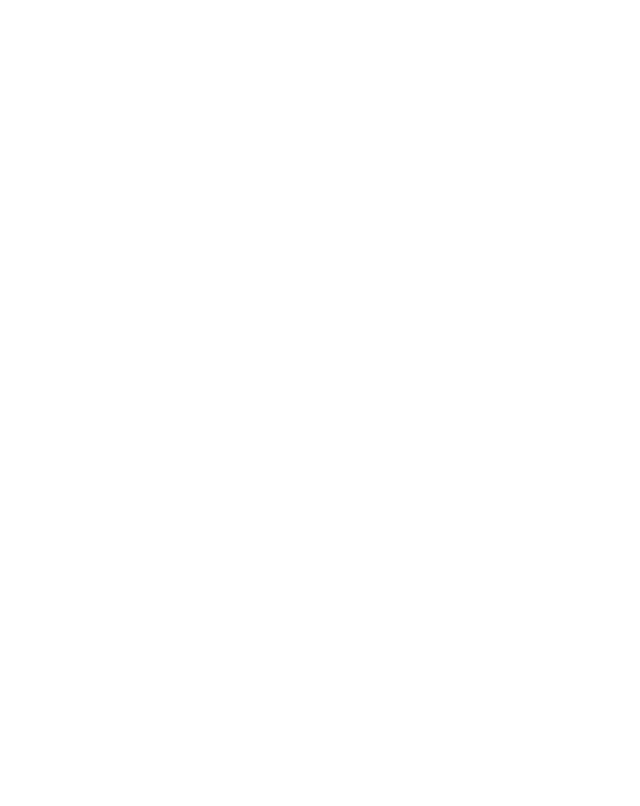
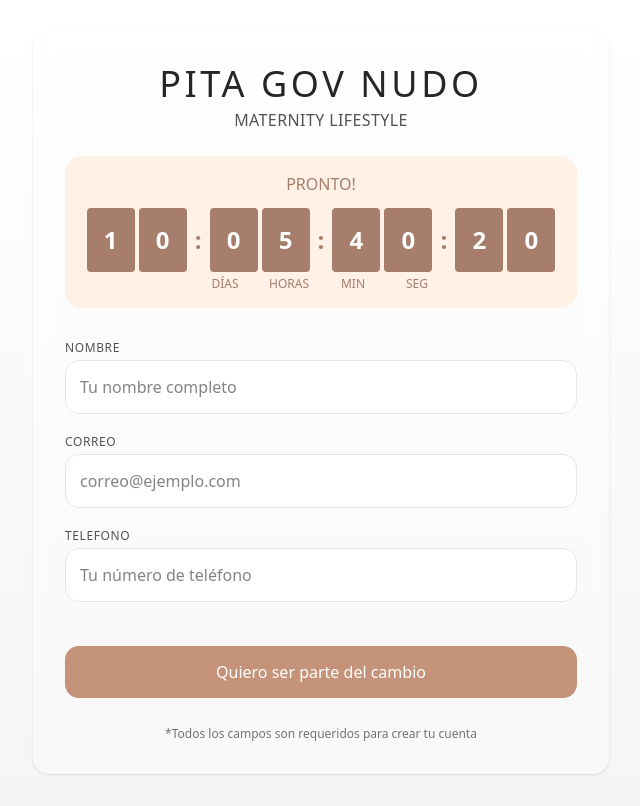
Before and after one commit to est-flores/form-page, a Next.js app: page / in a window 1280 px wide. Shown: the whole page, without its empty margins (319-959 px from the left). Built offline with nearby package versions, Linux system fonts and the light colour scheme.

Commit message:
Enhance Home component layout with a gradient background and backdrop blur. Added CountdownTimer and SignupForm components for improved user engagement.

```diff
--- a/src/app/page.tsx
+++ b/src/app/page.tsx
@@ -1,9 +1,29 @@
+"use client";
+
+import CountdownTimer from "@/components/CountdownTimer";
+import SignupForm from "@/components/SignupForm";
+
 export default function Home() {
   return (
-    <div className="min-h-screen p-8">
-      <main>
-        {/* Your content goes here */}
-      </main>
+    <div className="min-h-screen flex flex-col items-center justify-center bg-gradient-to-b from-white to-neutral-100 p-4 md:p-8 relative">
+      {/* Optional: Add a background overlay for images */}
+      <div className="absolute inset-0 opacity-10 bg-cover bg-center z-0"></div>
+
+      <div className="w-full max-w-md md:max-w-xl relative z-10 backdrop-blur-sm bg-white/30 p-6 md:p-8 rounded-2xl shadow-sm">
+        {/* Brand Name */}
+        <h1 className="text-center text-3xl md:text-4xl font-light text-neutral-800 tracking-widest mb-1">
+          PITA GOV NUDO
+        </h1>
+        <p className="text-center text-sm md:text-base text-neutral-600 tracking-wide mb-6">
+          MATERNITY LIFESTYLE
+        </p>
+
+        {/* Countdown Timer */}
+        <CountdownTimer />
+
+        {/* Form */}
+        <SignupForm />
+      </div>
     </div>
   );
 }
--- /dev/null
+++ b/src/components/CountdownTimer.tsx
@@ -0,0 +1,132 @@
+import React, { useState, useEffect } from 'react';
+
+const CountdownTimer: React.FC = () => {
+  // Set initial state for countdown
+  const [timeLeft, setTimeLeft] = useState({
+    days: '11',
+    hours: '00',
+    minutes: '00',
+    seconds: '00'
+  });
+
+  // Start date and end date for the countdown
+  const START_DATE = '2025-04-27T00:00:00';
+  const END_DATE = '2025-05-08T00:00:00';
+
+  const updateTimer = () => {
+    const now = new Date();
+    const startDate = new Date(START_DATE);
+    const endDate = new Date(END_DATE);
+
+    // If current time is before the start date, show the full period
+    if (now < startDate) {
+      const totalDays = Math.floor((endDate.getTime() - startDate.getTime()) / (1000 * 60 * 60 * 24));
+      setTimeLeft({
+        days: totalDays.toString().padStart(2, '0'),
+        hours: '00',
+        minutes: '00',
+        seconds: '00'
+      });
+      return;
+    }
+
+    // If current time is after the end date, show zeros
+    if (now >= endDate) {
+      setTimeLeft({ days: '00', hours: '00', minutes: '00', seconds: '00' });
+      return;
+    }
+
+    // Calculate time left from now until end date
+    const difference = endDate.getTime() - now.getTime();
+
+    // Calculate time units
+    const days = Math.floor(difference / (1000 * 60 * 60 * 24));
+    const hours = Math.floor((difference % (1000 * 60 * 60 * 24)) / (1000 * 60 * 60));
+    const minutes = Math.floor((difference % (1000 * 60 * 60)) / (1000 * 60));
+    const seconds = Math.floor((difference % (1000 * 60)) / 1000);
+
+    // Format with leading zeros
+    setTimeLeft({
+      days: days.toString().padStart(2, '0'),
+      hours: hours.toString().padStart(2, '0'),
+      minutes: minutes.toString().padStart(2, '0'),
+      seconds: seconds.toString().padStart(2, '0')
+    });
+  };
+
+  useEffect(() => {
+    // Update immediately and then every second
+    updateTimer();
+    const timer = setInterval(updateTimer, 1000);
+
+    return () => clearInterval(timer);
+  }, []);
+
+  // Helper to split a two-digit number into separate digits
+  const splitDigits = (value: string) => {
+    return [value.charAt(0), value.charAt(1)];
+  };
+
+  const daysDigits = splitDigits(timeLeft.days);
+  const hoursDigits = splitDigits(timeLeft.hours);
+  const minutesDigits = splitDigits(timeLeft.minutes);
+  const secondsDigits = splitDigits(timeLeft.seconds);
+
+  return (
+    <div className="bg-[#FFF1E6] rounded-2xl p-4 mb-8">
+      <p className="text-center text-[#A67E6B] font-medium mb-3">PRONTO!</p>
+      <div className="flex justify-center items-center gap-2">
+        {/* Days */}
+        <div className="flex gap-1">
+          <div className="bg-[#A67E6B] w-10 h-14 md:w-12 md:h-16 rounded flex items-center justify-center text-white font-bold text-xl md:text-2xl">
+            {daysDigits[0]}
+          </div>
+          <div className="bg-[#A67E6B] w-10 h-14 md:w-12 md:h-16 rounded flex items-center justify-center text-white font-bold text-xl md:text-2xl">
+            {daysDigits[1]}
+          </div>
+        </div>
+        <div className="text-[#A67E6B] text-2xl font-bold">:</div>
+
+        {/* Hours */}
+        <div className="flex gap-1">
+          <div className="bg-[#A67E6B] w-10 h-14 md:w-12 md:h-16 rounded flex items-center justify-center text-white font-bold text-xl md:text-2xl">
+            {hoursDigits[0]}
+          </div>
+          <div className="bg-[#A67E6B] w-10 h-14 md:w-12 md:h-16 rounded flex items-center justify-center text-white font-bold text-xl md:text-2xl">
+            {hoursDigits[1]}
+          </div>
+        </div>
+        <div className="text-[#A67E6B] text-2xl font-bold">:</div>
+
+        {/* Minutes */}
+        <div className="flex gap-1">
+          <div className="bg-[#A67E6B] w-10 h-14 md:w-12 md:h-16 rounded flex items-center justify-center text-white font-bold text-xl md:text-2xl">
+            {minutesDigits[0]}
+          </div>
+          <div className="bg-[#A67E6B] w-10 h-14 md:w-12 md:h-16 rounded flex items-center justify-center text-white font-bold text-xl md:text-2xl">
+            {minutesDigits[1]}
+          </div>
+        </div>
+        <div className="text-[#A67E6B] text-2xl font-bold">:</div>
+
+        {/* Seconds */}
+        <div className="flex gap-1">
+          <div className="bg-[#A67E6B] w-10 h-14 md:w-12 md:h-16 rounded flex items-center justify-center text-white font-bold text-xl md:text-2xl">
+            {secondsDigits[0]}
+          </div>
+          <div className="bg-[#A67E6B] w-10 h-14 md:w-12 md:h-16 rounded flex items-center justify-center text-white font-bold text-xl md:text-2xl">
+            {secondsDigits[1]}
+          </div>
+        </div>
+      </div>
+      <div className="flex justify-center text-xs text-[#A67E6B] mt-1">
+        <span className="w-[54px] md:w-[64px] text-center font-medium">DÍAS</span>
+        <span className="w-[54px] md:w-[64px] text-center font-medium">HORAS</span>
+        <span className="w-[54px] md:w-[64px] text-center font-medium">MIN</span>
+        <span className="w-[54px] md:w-[64px] text-center font-medium">SEG</span>
+      </div>
+    </div>
+  );
+};
+
+export default CountdownTimer;
--- /dev/null
+++ b/src/components/SignupForm.tsx
@@ -0,0 +1,88 @@
+import React, { useState } from 'react';
+
+const SignupForm: React.FC = () => {
+  const [formData, setFormData] = useState({
+    nombre: "",
+    correo: "",
+    telefono: ""
+  });
+
+  const handleChange = (e: React.ChangeEvent<HTMLInputElement>) => {
+    const { name, value } = e.target;
+    setFormData(prev => ({
+      ...prev,
+      [name]: value
+    }));
+  };
+
+  const handleSubmit = (e: React.FormEvent) => {
+    e.preventDefault();
+    // Logic for form submission would go here
+    console.log("Form submitted:", formData);
+  };
+
+  return (
+    <form onSubmit={handleSubmit} className="space-y-5">
+      <div className="space-y-1">
+        <label htmlFor="nombre" className="block text-xs text-neutral-600 uppercase tracking-wider font-medium">
+          NOMBRE
+        </label>
+        <input
+          type="text"
+          id="nombre"
+          name="nombre"
+          value={formData.nombre}
+          onChange={handleChange}
+          className="w-full bg-white/80 backdrop-blur-sm rounded-xl p-3.5 border border-neutral-200 focus:outline-none focus:ring-1 focus:ring-[#A67E6B]"
+          required
+          placeholder="Tu nombre completo"
+        />
+      </div>
+
+      <div className="space-y-1">
+        <label htmlFor="correo" className="block text-xs text-neutral-600 uppercase tracking-wider font-medium">
+          CORREO
+        </label>
+        <input
+          type="email"
+          id="correo"
+          name="correo"
+          value={formData.correo}
+          onChange={handleChange}
+          className="w-full bg-white/80 backdrop-blur-sm rounded-xl p-3.5 border border-neutral-200 focus:outline-none focus:ring-1 focus:ring-[#A67E6B]"
+          required
+          placeholder="correo@ejemplo.com"
+        />
+      </div>
+
+      <div className="space-y-1">
+        <label htmlFor="telefono" className="block text-xs text-neutral-600 uppercase tracking-wider font-medium">
+          TELEFONO
+        </label>
+        <input
+          type="tel"
+          id="telefono"
+          name="telefono"
+          value={formData.telefono}
+          onChange={handleChange}
+          className="w-full bg-white/80 backdrop-blur-sm rounded-xl p-3.5 border border-neutral-200 focus:outline-none focus:ring-1 focus:ring-[#A67E6B]"
+          required
+          placeholder="Tu número de teléfono"
+        />
+      </div>
+
+      <button
+        type="submit"
+        className="w-full bg-[#C4937A] hover:bg-[#B58369] text-white py-3.5 px-6 rounded-xl transition-colors mt-6 font-medium"
+      >
+        Quiero ser parte del cambio
+      </button>
+
+      <p className="text-xs text-center text-neutral-500 mt-2">
+        *Todos los campos son requeridos para crear tu cuenta
+      </p>
+    </form>
+  );
+};
+
+export default SignupForm;
```
